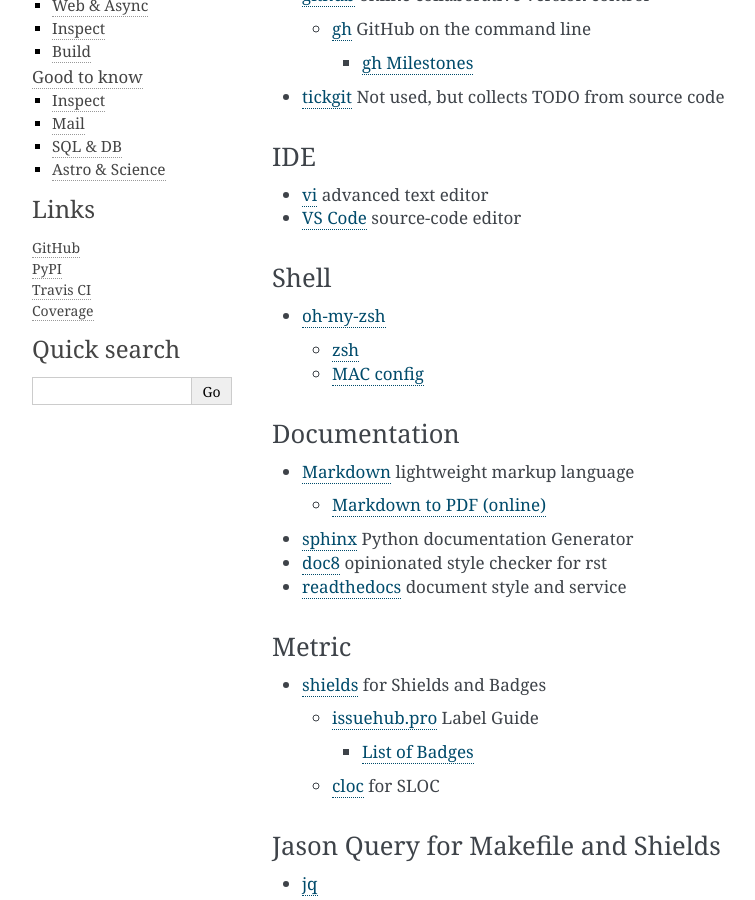
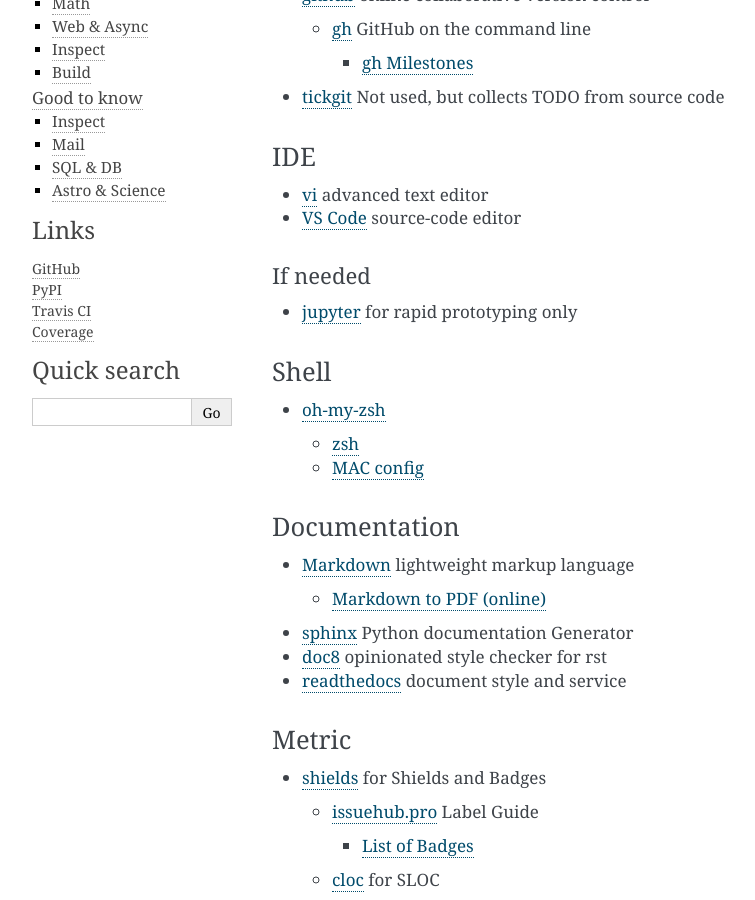
Before and after one commit to cruisen/cli-calc, a Sphinx documentation site: the page built from docs/extras/develop.md, in a window 1280 px wide and 900 px high, scrolled down 1873 px. Shown: the whole window, without its empty margins (148-903 px from the left). Built offline with Sphinx 7.4.7, drawn with Linux system fonts in a browser that asks for light colours.

Commit message:
adds jupyter

```diff
--- a/docs/extras/develop.md
+++ b/docs/extras/develop.md
@@ -70,6 +70,9 @@ Integration as in: Deployment and Integration testing.
 * [vi](https://www.vim.org/about.php) advanced text editor
 * [VS Code](https://code.visualstudio.com/) source-code editor
 
+#### If needed
+* [jupyter](https://jupyter.org/) for rapid prototyping only
+
 ### Shell
 * [oh-my-zsh](https://ohmyz.sh/)
   * [zsh](https://github.com/ohmyzsh/ohmyzsh/wiki/Installing-ZSH#how-to-install-zsh-on-many-platforms)
```
